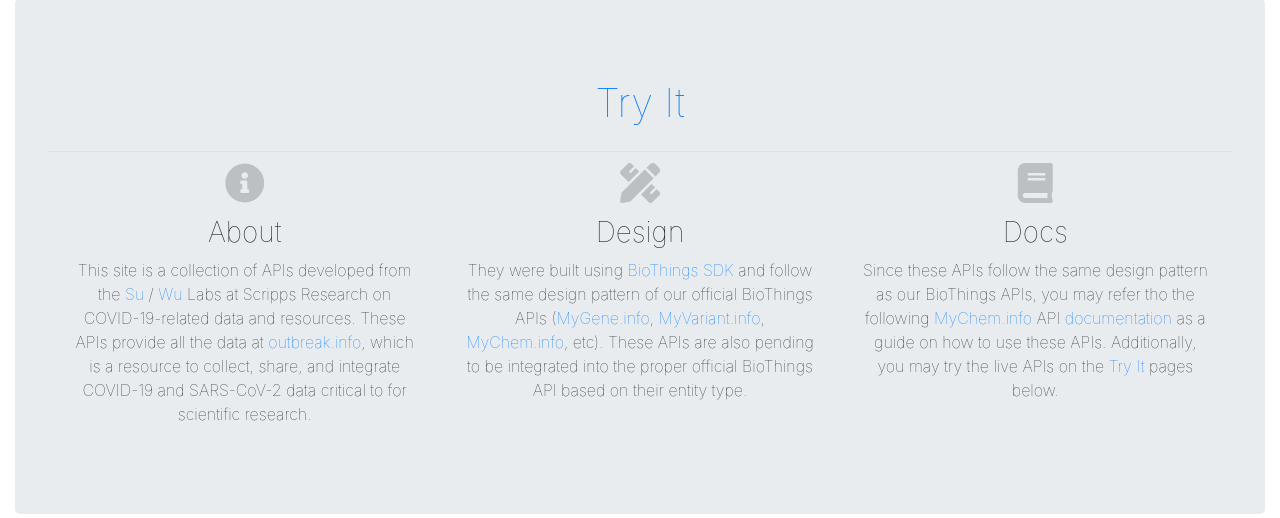
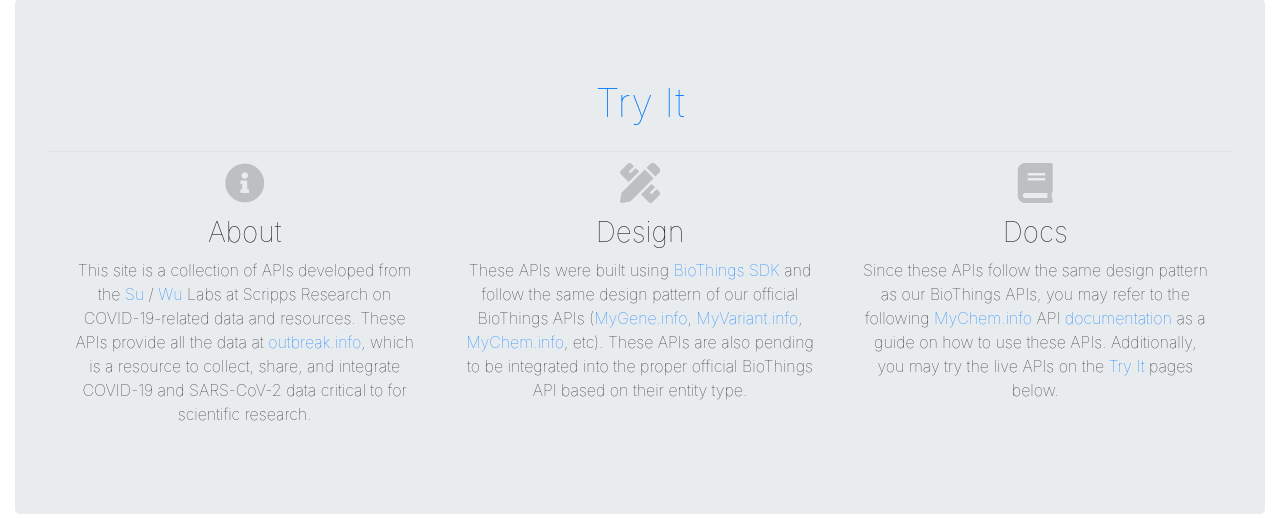
Before and after one commit to outbreak-info/outbreak.api, a Python web app: template web/templates/index.html in a window 1280 px wide. Shown: the part 202-720 px from the top of the page. Run offline with Jinja, Linux system fonts and the light colour scheme; the template is opened without the code that fills it, so the values that code supplies are empty; some libraries are stand-ins or nearby versions.

Commit message:
fix typo and wording

```diff
--- a/web/templates/index.html
+++ b/web/templates/index.html
@@ -30,7 +30,7 @@
 						<h1><i class="fas fa-pencil-ruler text-grey"></i></h1>
 						<h3>Design</h3>
 						<p>
-							 They were built using
+							 These APIs were built using
 							<a rel="noopener" href="https://biothingsapi.readthedocs.io/en/latest/" target="_blank">BioThings SDK</a> and follow the same design pattern of our official BioThings APIs (<a rel="noopener" href="https://mygene.info" target="_blank">MyGene.info</a>,
 							<a rel="noopener" href="https://myvariant.info" target="_blank">MyVariant.info</a>, <a rel="noopener" href="https://mychem.info" target="_blank">MyChem.info</a>, etc). These APIs are also pending to be integrated into the proper official BioThings API based on their entity type.
 						</p>
@@ -41,7 +41,7 @@
 						<h1><i class="fas fa-book text-grey"></i></h1>
 						<h3>Docs</h3>
 						<p>
-							Since these APIs follow the same design pattern as our BioThings APIs, you may refer tho the following <a rel="noopener" href="https://mychem.info" target="_blank">MyChem.info</a> API <a href="https://docs.mychem.info/en/latest/doc/chem_query_service.html" target="_blank" rel="noreferrer">documentation</a> as a guide on how to use these APIs. Additionally, you may try the live APIs on the <a href="#TryIt">Try It</a> pages below.
+							Since these APIs follow the same design pattern as our BioThings APIs, you may refer to the following <a rel="noopener" href="https://mychem.info" target="_blank">MyChem.info</a> API <a href="https://docs.mychem.info/en/latest/doc/chem_query_service.html" target="_blank" rel="noreferrer">documentation</a> as a guide on how to use these APIs. Additionally, you may try the live APIs on the <a href="#TryIt">Try It</a> pages below.
 						</p>
 					</div>
 				</div>
```
